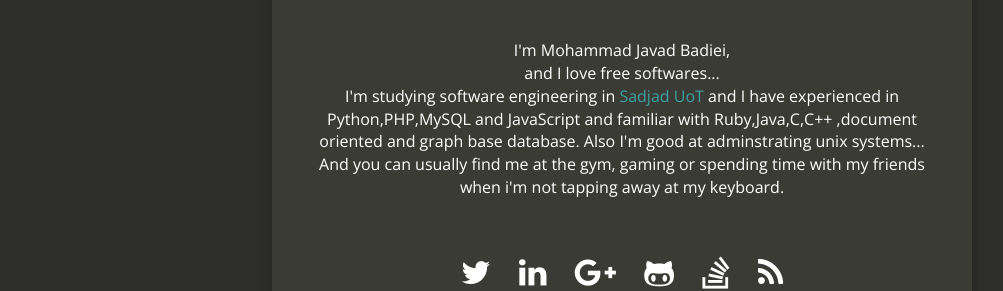
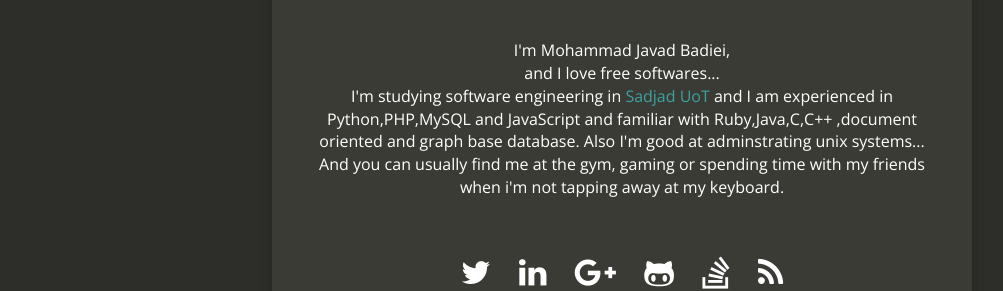
Before and after one commit to mojab/mojab.github.io, a Jekyll site: the page built from index.html, in a window 1280 px wide. Shown: the part 222-513 px from the top of the page, without its empty margins (18-1021 px from the left). Built offline with Jekyll 4.4.1, drawn with Linux system fonts in a browser that asks for light colours; nearby versions of some CDN libraries; Markdown is read by kramdown in place of the engine named in the settings.

Commit message:
description grammer fixed

```diff
--- a/_config.yml
+++ b/_config.yml
@@ -4,7 +4,7 @@ email: hello@mojab.org
 description: "Personal Home Page"
 baseurl: ""
 url: "http://mojab.org/"
-title_description: "I'm Mohammad Javad Badiei,<br />and I love free softwares... <br />I'm studying software engineering in <a href=\"http://www.sadjad.ac.ir\">Sadjad UoT</a> and I have experienced in Python,PHP,MySQL and JavaScript and familiar with Ruby,Java,C,C++ ,document oriented and graph base database. Also I'm good at adminstrating unix systems...<br />And you can usually find me at the gym, gaming or spending time with my friends when i'm not tapping away at my keyboard. "
+title_description: "I'm Mohammad Javad Badiei,<br />and I love free softwares... <br />I'm studying software engineering in <a href=\"http://www.sadjad.ac.ir\">Sadjad UoT</a> and I am experienced in Python,PHP,MySQL and JavaScript and familiar with Ruby,Java,C,C++ ,document oriented and graph base database. Also I'm good at adminstrating unix systems...<br />And you can usually find me at the gym, gaming or spending time with my friends when i'm not tapping away at my keyboard. "
 title_image: "http://www.gravatar.com/avatar/629f078c81f1e6406f7cf3d4bab372fb?s=500&d=mm"
 google_analytics: "UA-68703889-1"
 disqus_account: mojab
```
